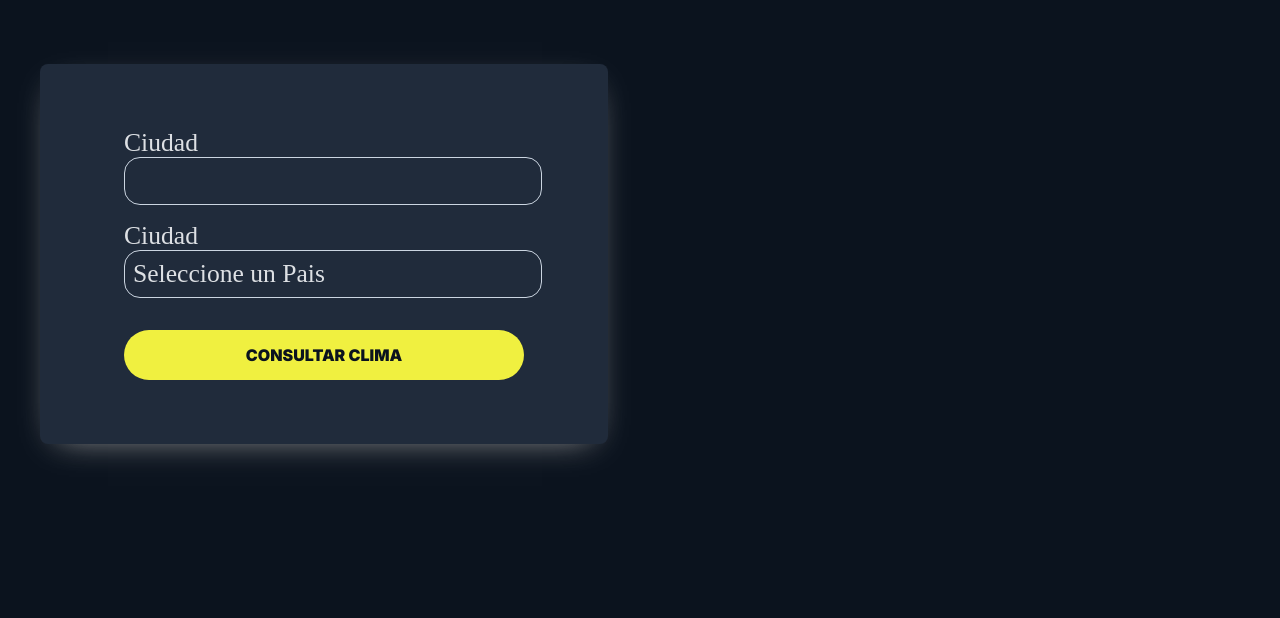
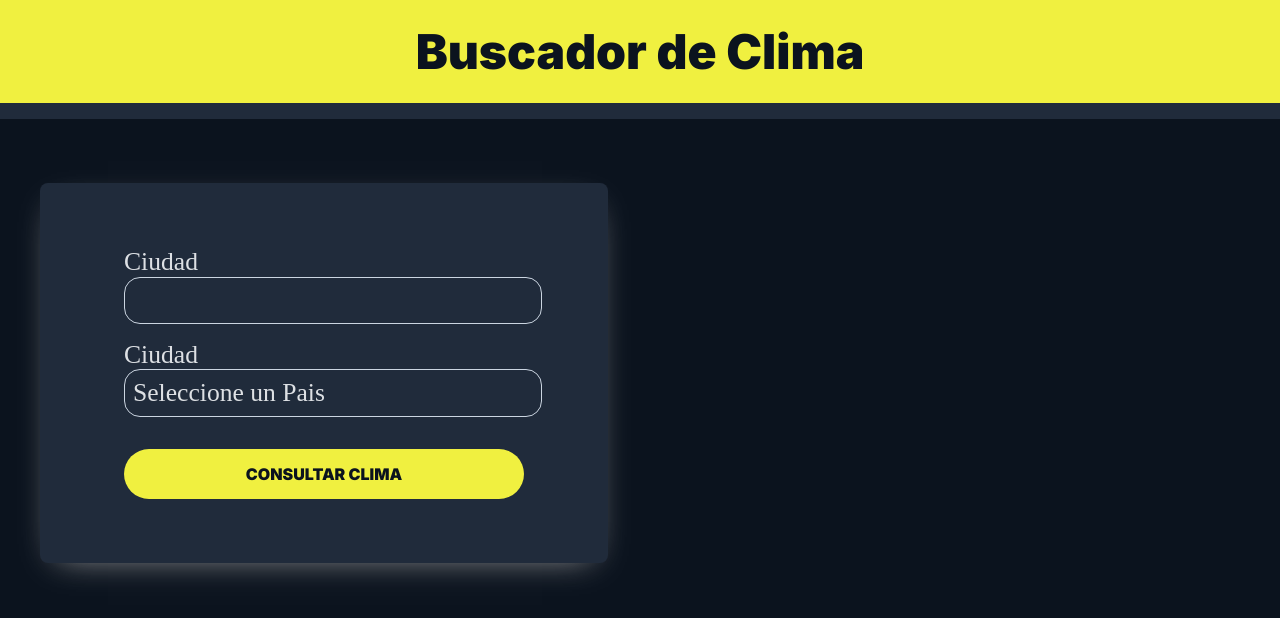
Before and after one commit to mannyaavilas/app-clima, a React (Vite) app: page / in a window 1280 px wide. Shown: the top 618 px of the page. Built offline with nearby package versions, Linux system fonts and the light colour scheme; a web font is replaced by a local one.

Commit message:
Provider creado

```diff
--- a/src/App.jsx
+++ b/src/App.jsx
@@ -1,11 +1,17 @@
 import AppClima from "./components/AppClima"
+import { ClimaProvider } from "./context/ClimaProvider"
 
 
 function App() {
 
   return (
     <>
-      <AppClima />
+      <ClimaProvider>
+        <header>
+          <h1>Buscador de Clima</h1>
+        </header>
+        <AppClima />
+      </ClimaProvider>
     </>
   )
 }
--- /dev/null
+++ b/src/context/ClimaProvider.jsx
@@ -0,0 +1,35 @@
+import { useState, createContext } from "react";
+
+const ClimaContext = createContext()
+
+const ClimaProvider = ({children}) => {
+
+    const [busqueda, setBusqueda] = useState({
+        ciudad: '',
+        pais: ''
+    })
+
+    const datosBusqueda = e => {
+        setBusqueda({
+            ...busqueda,
+            [e.target.name]: e.target.value
+        })
+    }
+
+    return (
+        <ClimaContext.Provider
+        value={{
+            busqueda,
+            datosBusqueda
+        }}
+        >
+            {children}
+        </ClimaContext.Provider>
+    )
+}
+
+export {
+    ClimaProvider
+}
+
+export default ClimaContext
--- a/src/index.css
+++ b/src/index.css
@@ -4,13 +4,13 @@
   font-size: 1.6rem;
 }
 header {
-  background-color: #0ea5e9;
+  background-color: #f0f040;
   padding: 1.5rem;
-  border-bottom: 1rem solid #0284c7;
+  border-bottom: 1rem solid #202b3b;
 }
 header h1 {
   text-align: center;
-  color: #dde0e4;
+  color: #0b131e;
   font-family: 'Inter', sans-serif;
   font-size: 3rem;
   margin:0;
```
Also changed, not shown: src/hooks/useClima.jsx (added, +8 -0 lines).
